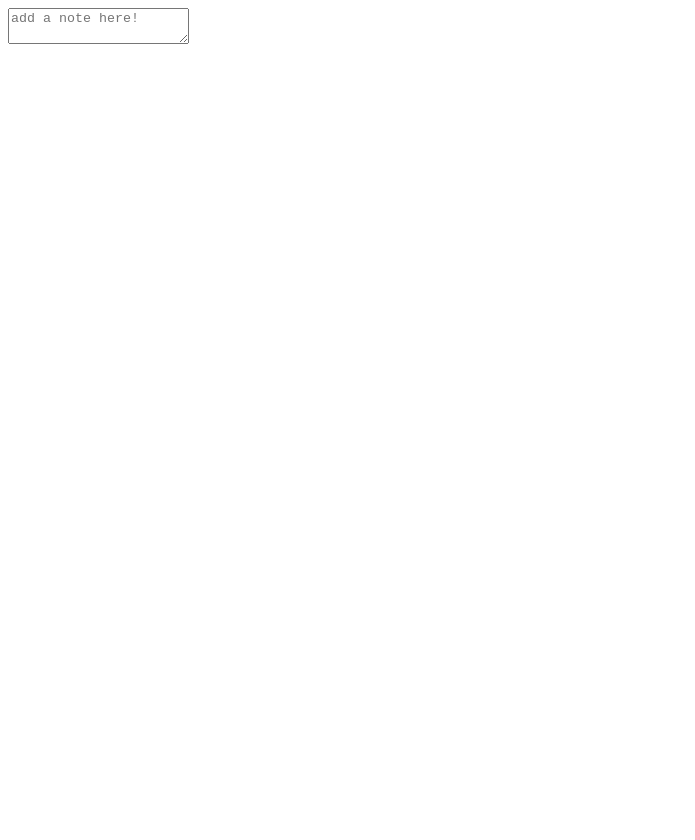
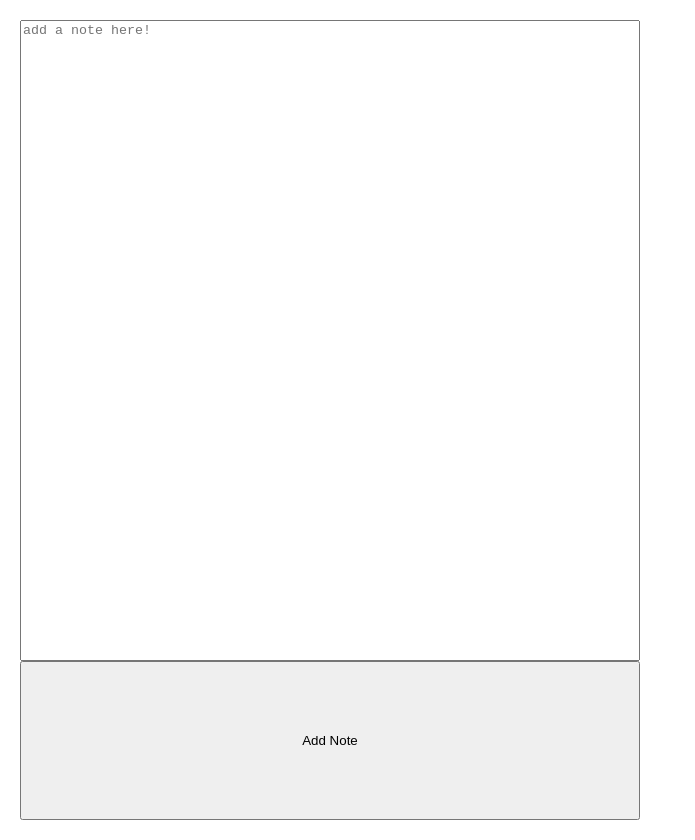
Before and after one commit to Mito6211/notes, a React (Create React App) app: page / in a window 1280 px wide. Shown: the whole page, without its empty margins (0-695 px from the left). Before the commit the page ends 800 px from the top, so only its background shows below. Built offline with nearby package versions, Linux system fonts and the light colour scheme.

Commit message:
Added old changes

```diff
--- a/src/App.js
+++ b/src/App.js
@@ -1,33 +1,56 @@
-import React, { useState, useEffect } from 'react';
+import React, { useState, useEffect } from "react";
 
-import './App.css';
+import styles from "./App.module.css";
 
 export default function App() {
-
     const [formData, setFormData] = useState({
-        note: localStorage.getItem("note") || ""
+        note: localStorage.getItem("note") || "",
+        allNotes: JSON.parse(localStorage.getItem("allNotes")) || [],
     });
 
     const handleChange = (e) => {
         const { name, value } = e.target;
-        setFormData(prevData => ({
+        setFormData((prevData) => ({
             ...prevData,
-            [name]: value
+            [name]: value,
         }));
-    }
+    };
+
+    const addNote = () => {
+        setFormData((prevData) => ({
+            ...prevData,
+            note: "",
+            allNotes: [...prevData.allNotes, formData.note],
+        }));
+        localStorage.setItem("allNotes", JSON.stringify([...formData.allNotes, formData.note]));
+
+    };
 
     useEffect(() => {
-        localStorage.setItem("note", formData.note)
-    }, [formData.note])
+        localStorage.setItem("note", formData.note);
+    }, [formData.note]);
 
     return (
-        <div>
+        <div className={styles.notesContainer}>
+            <div className={styles.addNoteItems}>
                 <textarea
+                    className={styles.addNoteField}
                     placeholder="add a note here!"
                     name="note"
                     value={formData.note}
                     onChange={handleChange}
                 />
+                <button className={styles.addNoteButton} onClick={addNote}>
+                    Add Note
+                </button>
+            </div>
+            <div>
+                {formData.allNotes.map((note) =>
+                    <div className={styles.allNotes}>
+                        <p>{note}</p>
+                    </div>
+                )}
+            </div>
         </div>
     );
 }
--- /dev/null
+++ b/src/App.module.css
@@ -0,0 +1,28 @@
+.notesContainer {
+    display: flex;
+    height: 100vh;
+    padding: 20px;
+    margin: 0;
+}
+
+.addNoteItems {
+    display: flex;
+    flex: 1;
+    flex-direction: column;
+    height: 100%;
+    max-width: 50%;
+}
+
+.addNoteField {
+    height: 80%;
+    resize: none;
+    outline: none;
+}
+
+.addNoteButton {
+    height: 20%;
+}
+
+.allNotes {
+    flex: 1;
+}
--- a/src/index.css
+++ b/src/index.css
@@ -1,3 +1,5 @@
-body {
+html, body {
+    margin: 0;
+    padding: 0;
     font-family: -apple-system, BlinkMacSystemFont, 'Segoe UI', Roboto, Oxygen, Ubuntu, Cantarell, 'Open Sans', 'Helvetica Neue', sans-serif
 }
```
Also changed, not shown: src/App.css (deleted). Lines whose indentation alone changed are shown as unchanged.
